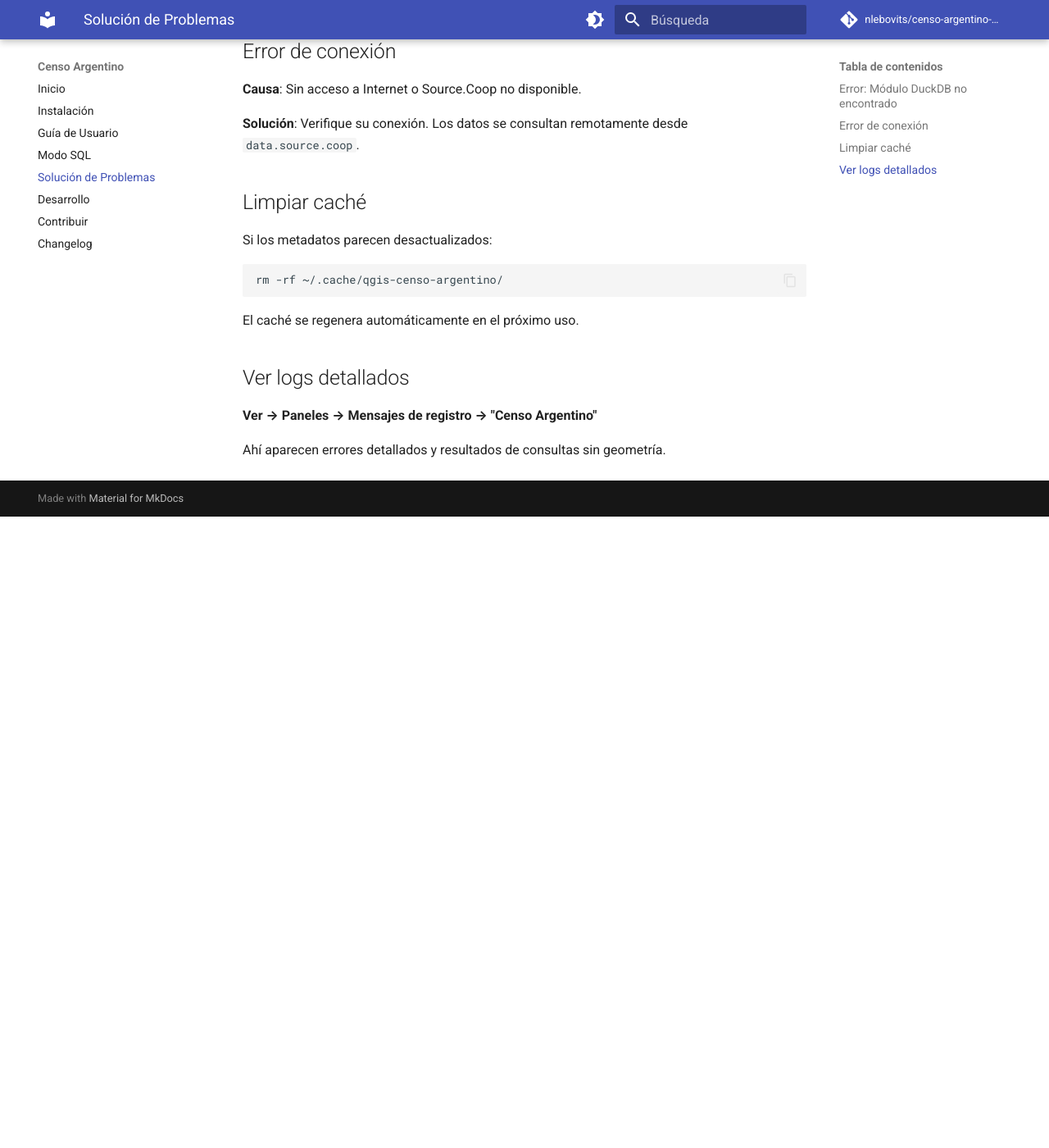
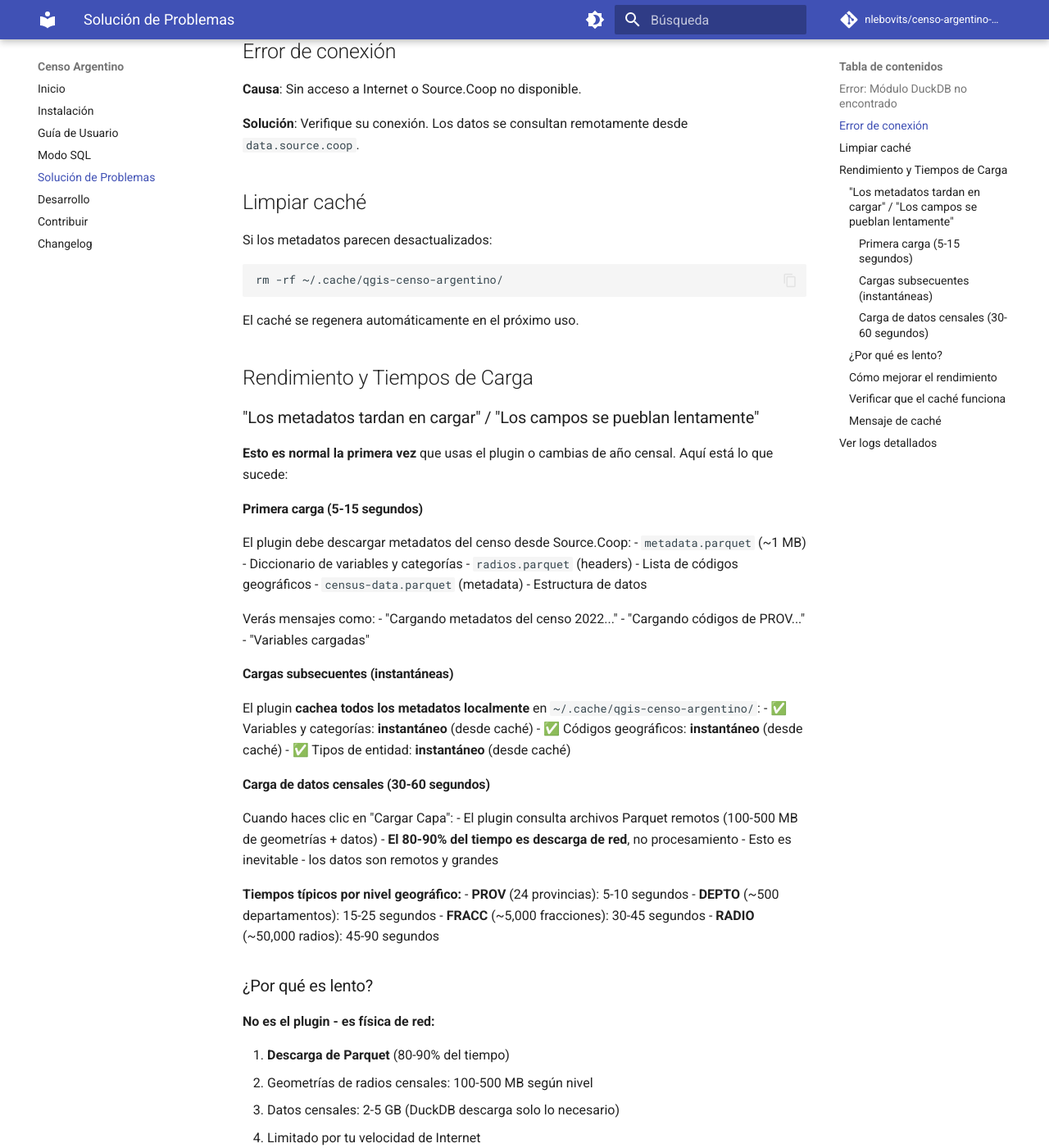
Before and after one commit to nlebovits/censo-argentino-qgis, an MkDocs documentation site: the page built from docs/solucion-problemas.md, in a window 1280 px wide and 1400 px high, scrolled down 780 px. Shown: the whole window at 82% size. Built offline with MkDocs 1.6.1 and Material for MkDocs 9.7.7, drawn with Linux system fonts in a browser that asks for light colours; comment, search, counter and statistics services are not loaded; before the commit the page ends 1410 px from its top, so only the background shows below that; some of the changed text lies outside the part shown.

Commit message:
Agregar documentación completa sobre rendimiento y caché
Responde a pregunta común: "¿Por qué tarda en cargar?"

Cambios:
- docs/solucion-problemas.md: Nueva sección "Rendimiento y Tiempos de Carga"
  * Explica primera carga (5-15s) vs posteriores (instantáneo)
  * Desglose de tiempos: 80-90% red, 5-10% DuckDB, 2-3% QGIS
  * Benchmarks por nivel geográfico (PROV, DEPTO, FRACC, RADIO)
  * Tips para mejorar rendimiento y verificar caché

- docs/guia-usuario.md: Sección "Rendimiento y Caché"
  * Callout visual al inicio para usuarios nuevos
  * Tabla comparativa primera vez vs posteriores
  * Aclaración: datos censales no se cachean (GBs remotos)

- docs/index.md: Info box en "Inicio rápido"
  * Menciona caché de metadatos primera vez
  * Enlace a docs completas

- README.md: Nota sobre rendimiento en instalación
  * Expectativas claras desde el inicio

Mensaje clave: El "lento" es red (inevitable), no el plugin.
Sistema de caché funciona correctamente y hace metadatos instantáneos.

Co-Authored-By: Claude Sonnet 4.5 <noreply@anthropic.com>

```diff
--- a/docs/solucion-problemas.md
+++ b/docs/solucion-problemas.md
@@ -42,6 +42,89 @@ rm -rf ~/.cache/qgis-censo-argentino/
 
 El caché se regenera automáticamente en el próximo uso.
 
+## Rendimiento y Tiempos de Carga
+
+### "Los metadatos tardan en cargar" / "Los campos se pueblan lentamente"
+
+**Esto es normal la primera vez** que usas el plugin o cambias de año censal. Aquí está lo que sucede:
+
+#### Primera carga (5-15 segundos)
+El plugin debe descargar metadatos del censo desde Source.Coop:
+- `metadata.parquet` (~1 MB) - Diccionario de variables y categorías
+- `radios.parquet` (headers) - Lista de códigos geográficos
+- `census-data.parquet` (metadata) - Estructura de datos
+
+Verás mensajes como:
+- "Cargando metadatos del censo 2022..."
+- "Cargando códigos de PROV..."
+- "Variables cargadas"
+
+#### Cargas subsecuentes (instantáneas)
+El plugin **cachea todos los metadatos localmente** en `~/.cache/qgis-censo-argentino/`:
+- ✅ Variables y categorías: **instantáneo** (desde caché)
+- ✅ Códigos geográficos: **instantáneo** (desde caché)
+- ✅ Tipos de entidad: **instantáneo** (desde caché)
+
+#### Carga de datos censales (30-60 segundos)
+Cuando haces clic en "Cargar Capa":
+- El plugin consulta archivos Parquet remotos (100-500 MB de geometrías + datos)
+- **El 80-90% del tiempo es descarga de red**, no procesamiento
+- Esto es inevitable - los datos son remotos y grandes
+
+**Tiempos típicos por nivel geográfico:**
+- **PROV** (24 provincias): 5-10 segundos
+- **DEPTO** (~500 departamentos): 15-25 segundos
+- **FRACC** (~5,000 fracciones): 30-45 segundos
+- **RADIO** (~50,000 radios): 45-90 segundos
+
+### ¿Por qué es lento?
+
+**No es el plugin - es física de red:**
+
+1. **Descarga de Parquet** (80-90% del tiempo)
+   - Geometrías de radios censales: 100-500 MB según nivel
+   - Datos censales: 2-5 GB (DuckDB descarga solo lo necesario)
+   - Limitado por tu velocidad de Internet
+
+2. **Procesamiento DuckDB** (5-10% del tiempo)
+   - Joins y pivots de categorías
+   - Ya optimizado con CTEs y connection pooling
+
+3. **Creación de capa QGIS** (2-3% del tiempo)
+   - Parsing de geometrías WKT
+   - Creación de features con atributos
+
+### Cómo mejorar el rendimiento
+
+✅ **Primera vez:** Sé paciente - el caché se construye automáticamente
+
+✅ **Consultas grandes:** Usa filtros geográficos para reducir datos:
+- Selecciona solo provincias/departamentos necesarios
+- Limita el número de variables (cada una agrega columnas)
+
+✅ **Buen Internet:** Conexión rápida = consultas rápidas (la mayoría del tiempo es I/O de red)
+
+❌ **No es tu computadora:** Más RAM o CPU no ayuda mucho - el bottleneck es red
+
+### Verificar que el caché funciona
+
+1. **Primera carga:** Espera 5-15 segundos para que se pueblen los campos
+2. **Cierra y reabre el plugin**
+3. **Segunda carga:** Debe ser **instantánea** (<1 segundo)
+
+Si la segunda carga no es instantánea:
+- Verifica que existe `~/.cache/qgis-censo-argentino/`
+- Revisa los logs (Ver → Paneles → Mensajes de registro)
+- El caché puede estar corrupto - [límpialo](#limpiar-caché)
+
+### Mensaje de caché
+
+Cuando el plugin usa caché, verás:
+
+> ℹ️ **Usando datos cacheados.** Los metadatos se cargan instantáneamente desde caché local. Si necesitas actualizar, limpia el caché manualmente.
+
+Si ves este mensaje y aún es lento, el problema está en la **descarga de datos censales** (paso normal, no hay bug).
+
 ## Ver logs detallados
 
 **Ver → Paneles → Mensajes de registro → "Censo Argentino"**
```
Also changed, not shown: README.md (+2 -0 lines), docs/guia-usuario.md (+41 -2 lines), docs/index.md (+3 -0 lines).
